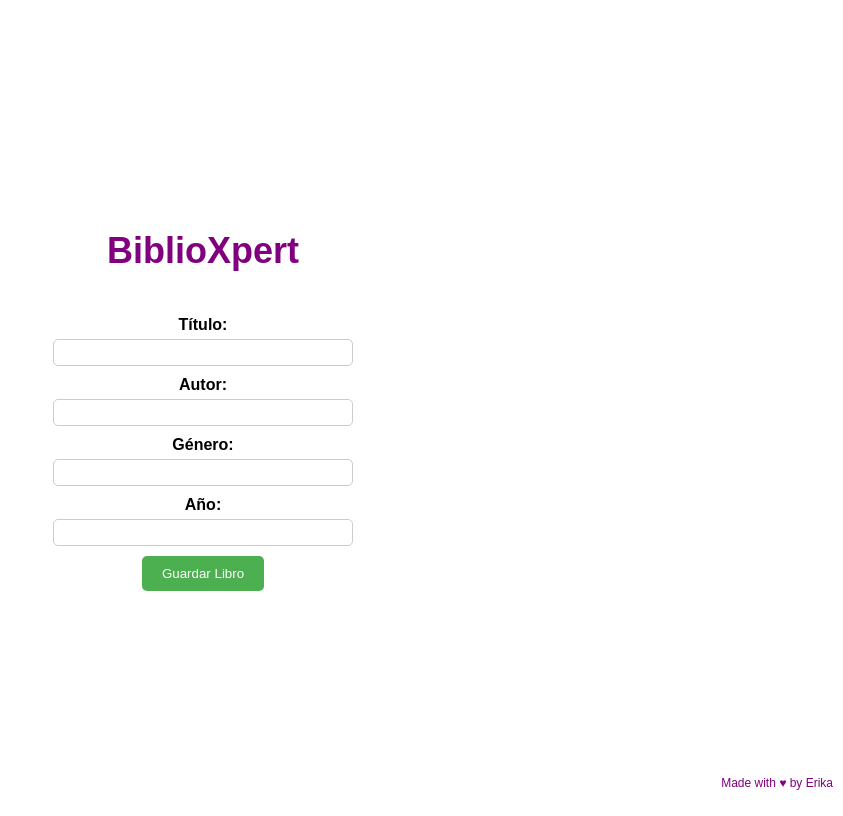
After one commit to ErikaLadyRock1990/Proyecto_final, a Flask app: page /guardar-libro in a window 1280 px wide. The commit adds this page. Shown: the whole page, without its empty margins (437-1280 px from the left). Run offline with Flask 3, Linux system fonts and the light colour scheme.

Commit message:
Primera parte de front

```diff
--- a/api_biblioteca/routes.py
+++ b/api_biblioteca/routes.py
@@ -1,4 +1,5 @@
-from flask import Blueprint, jsonify, request
+import json
+from flask import Blueprint, jsonify, request, render_template
 from .models import *
 from .services.book_service import BookService
 from .services.client_service import ClientService
@@ -12,64 +13,71 @@ DIAS_DE_PRESTAMO = 31
 
 @bp.route("/")
 def index():
-    return "Proyecto final Erika Yuste"
+    return render_template("index.html")
 
 
-@bp.route("/guardar-libro", methods=["POST"])
+@bp.route("/guardar-libro", methods=["GET", "POST"])
 def guardar_libro():
-    titulo = request.json.get("titulo")
-    autor = request.json.get("autor")
-    genero = request.json.get("genero")
-    año = request.json.get("año")
+    if request.method == "POST":
+        titulo = request.json.get("titulo")
+        autor = request.json.get("autor")
+        genero = request.json.get("genero")
+        año = request.json.get("año")
 
-    BookService.guardar_libro(titulo, autor, genero, año)
+        BookService.guardar_libro(titulo, autor, genero, año)
 
-    return jsonify({"Mensaje": "Libro guardado correctamente"})
+        return jsonify({"Mensaje": "El libro se ha guardado correctamente"})
+
+    return render_template("guardar_libro.html")
 
 
-@bp.route("/buscar-libros", methods=["GET"])
+@bp.route("/buscar-libros", methods=["GET", "POST"])
 def buscar_libros():
-    id = request.json.get("id")
-    titulo = request.json.get("titulo")
-    autor = request.json.get("autor")
-    genero = request.json.get("genero")
-    año = request.json.get("año")
+    if request.method == "GET":
+        return render_template("buscar_libros.html")
+    elif request.method == "POST":
+        id = request.json.get("id")
+        titulo = request.json.get("titulo")
+        autor = request.json.get("autor")
+        genero = request.json.get("genero")
+        año = request.json.get("año")
 
-    libros = BookService.buscar_libros(
-        id=id, titulo=titulo, autor=autor, genero=genero, año=año
-    )
+        libros = BookService.buscar_libros(
+            id=id, titulo=titulo, autor=autor, genero=genero, año=año
+        )
 
-    if len(libros) == 0:
-        return jsonify({"Mensaje": "No se han encontrado libros"})
+        if len(libros) == 0:
+            return jsonify({"Mensaje": "No se han encontrado libros"})
 
-    libros_json = []
+        libros_json = []
 
-    for libro in libros:
-        libro_json = {
-            "id": libro.id,
-            "titulo": libro.titulo,
-            "autor": libro.autor,
-            "genero": libro.genero,
-            "año": libro.año,
-        }
-        libros_json.append(libro_json)
+        for libro in libros:
+            libro_json = {
+                "id": libro.id,
+                "titulo": libro.titulo,
+                "autor": libro.autor,
+                "genero": libro.genero,
+                "año": libro.año,
+            }
+            libros_json.append(libro_json)
 
-    return jsonify(libros_json)
+        return json.dumps(libros_json)
 
 
 @bp.route("/borrar-libro", methods=["POST"])
 def borrar_libro():
-    id = request.json.get("id")
+    data = request.get_json()
+    id = data.get("id")
+
     if not id:
         return jsonify({"mensaje": "Libro no encontrado"})
 
     libro_borrado = BookService.borrar_libro(id)
 
     if not libro_borrado:
-       return jsonify({"Mensaje": "No se han encontrado libros"})
+        return jsonify({"mensaje": "No se ha encontrado el libro"})
 
     return jsonify({"mensaje": "Libro borrado correctamente"})
-
 
 @bp.route("/actualizar-libro", methods=["POST"])
 def actualizar_libro():
@@ -82,7 +90,7 @@ def actualizar_libro():
     libro = BookService.actualizar_libro(id, titulo, autor, genero, año)
 
     if not libro:
-       return jsonify({"Mensaje": "No se han encontrado libros"})
+        return jsonify({"Mensaje": "No se han encontrado libros"})
 
     libro_json = {
         "id": libro.id,
@@ -158,7 +166,7 @@ def actualizar_cliente():
     )
 
     if not cliente:
-       return jsonify({"Mensaje": "No se han encontrado clentes"})
+        return jsonify({"Mensaje": "No se han encontrado clentes"})
 
     cliente_json = {
         "dni": cliente.dni,
@@ -241,6 +249,7 @@ def borrar_prestamo():
 
     return jsonify({"Mensaje": "Préstamo borrado con éxito"})
 
+
 @bp.route("/devolver-prestamo", methods=["POST"])
 def devolver_prestamo():
     id = request.json.get("id")
--- /dev/null
+++ b/api_biblioteca/templates/guardar_libro.html
@@ -0,0 +1,161 @@
+<!DOCTYPE html>
+<html>
+
+<head>
+    <title>Proyecto Erika - Guardar Libro</title>
+    <style>
+        body {
+            display: flex;
+            flex-direction: column;
+            align-items: center;
+            justify-content: center;
+            height: 100vh;
+            font-family: Arial, sans-serif;
+            text-align: center;
+            overflow: hidden;
+        }
+
+        .header {
+            font-size: 24px;
+            text-align: center;
+            margin-bottom: 20px;
+        }
+
+        .header h1 {
+            font-size: 36px;
+            color: #800080;
+            transition: color 0.3s;
+        }
+
+        .header h1:hover {
+            color: black;
+        }
+
+        .form-container {
+            width: 300px;
+            margin-bottom: 20px;
+        }
+
+        .form-label {
+            display: block;
+            margin-bottom: 5px;
+            font-weight: bold;
+        }
+
+        .form-input {
+            width: 100%;
+            padding: 5px;
+            margin-bottom: 10px;
+            border: 1px solid #ccc;
+            border-radius: 5px;
+            box-sizing: border-box;
+        }
+
+        .form-button {
+            padding: 10px 20px;
+            background-color: #4CAF50;
+            color: white;
+            border: none;
+            border-radius: 5px;
+            text-decoration: none;
+            transition: background-color 0.3s;
+            cursor: pointer;
+        }
+
+        .footer {
+            position: absolute;
+            bottom: 10px;
+            right: 10px;
+            color: #800080;
+            font-size: 12px;
+        }
+
+        .heart {
+            color: #800080;
+        }
+
+        .form-button:hover {
+            background-color: #45a049;
+        }
+
+        .response-container {
+            display: flex;
+            align-items: center;
+            justify-content: center;
+            position: fixed;
+            top: 50%;
+            left: 50%;
+            transform: translate(-50%, -50%);
+            width: 400px;
+            padding: 20px;
+            background-color: #f2f2f2;
+            border: 1px solid #ccc;
+            border-radius: 4px;
+            font-size: 16px;
+            text-align: center;
+        }
+    </style>
+</head>
+
+<body>
+    <div class="header">
+        <h1>BiblioXpert</h1>
+    </div>
+    <div class="form-container">
+        <form id="guardar-libro-form" method="POST" action="/guardar-libro">
+            <label for="titulo" class="form-label">Título:</label>
+            <input type="text" id="titulo" name="titulo" class="form-input" required>
+
+            <label for="autor" class="form-label">Autor:</label>
+            <input type="text" id="autor" name="autor" class="form-input" required>
+
+            <label for="genero" class="form-label">Género:</label>
+            <input type="text" id="genero" name="genero" class="form-input" required>
+
+            <label for="año" class="form-label">Año:</label>
+            <input type="number" id="año" name="año" class="form-input" required>
+
+            <button type="submit" class="form-button">Guardar Libro</button>
+        </form>
+        <script>
+            document.getElementById("guardar-libro-form").addEventListener("submit", function (event) {
+                event.preventDefault();
+
+                var form = event.target;
+                var data = {
+                    titulo: form.elements.titulo.value,
+                    autor: form.elements.autor.value,
+                    genero: form.elements.genero.value,
+                    año: form.elements.año.value
+                };
+
+                var xhr = new XMLHttpRequest();
+                xhr.open("POST", "{{ url_for('api_biblioteca.guardar_libro') }}");
+                xhr.setRequestHeader("Content-Type", "application/json");
+                xhr.onreadystatechange = function () {
+                    if (xhr.readyState === XMLHttpRequest.DONE && xhr.status === 200) {
+                        var response = JSON.parse(xhr.responseText);
+                        var message = response.Mensaje;
+
+                        var responseContainer = document.getElementById("response-container");
+                        responseContainer.textContent = message;
+                        responseContainer.style.display = "block";
+                        setTimeout(function () {
+                            responseContainer.style.display = "none";
+                        }, 2000);
+
+                        form.reset();
+                    }
+                };
+                xhr.send(JSON.stringify(data));
+            });
+        </script>
+    </div>
+    <div id="response-container"></div>
+    <div class="footer">
+        Made with <span class="heart">♥</span> by Erika
+    </div>
+</body>
+
+
+</html>
```
Also changed, not shown: api_biblioteca/templates/buscar_libros.html (added, +287 -0 lines), api_biblioteca/templates/index.html (+77 -4 lines).
